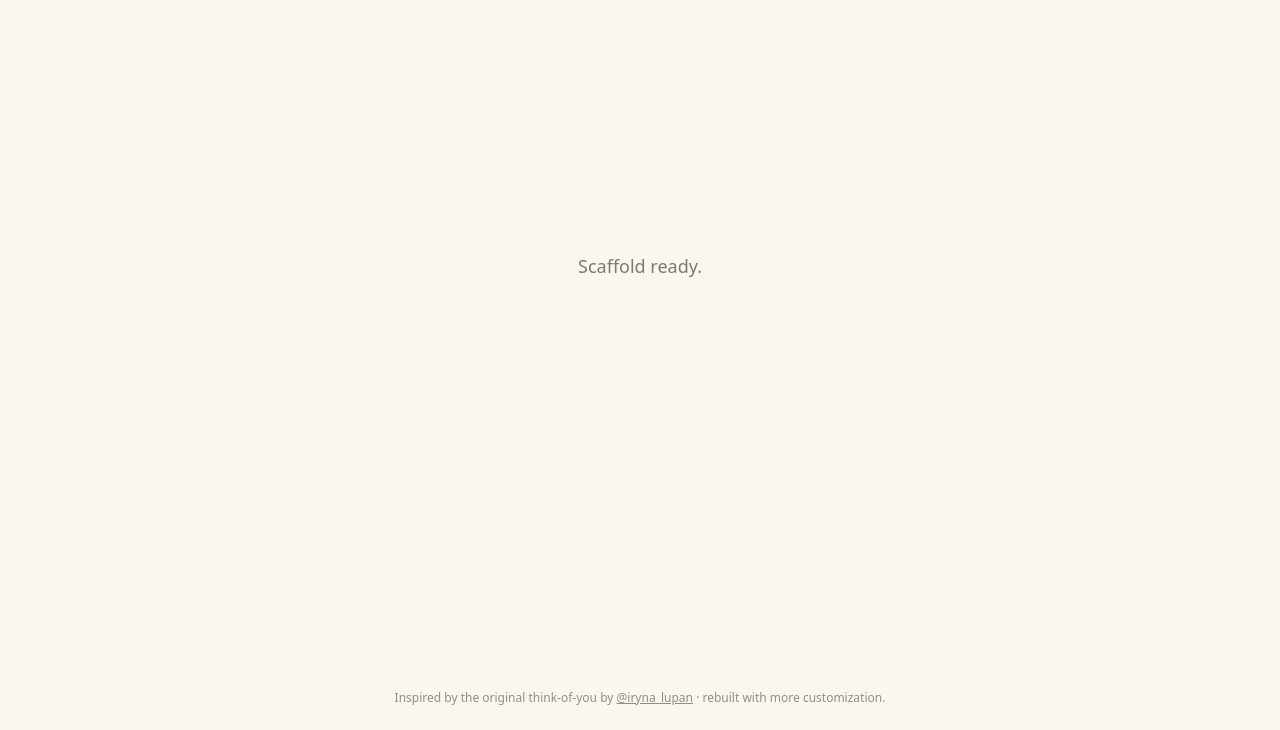
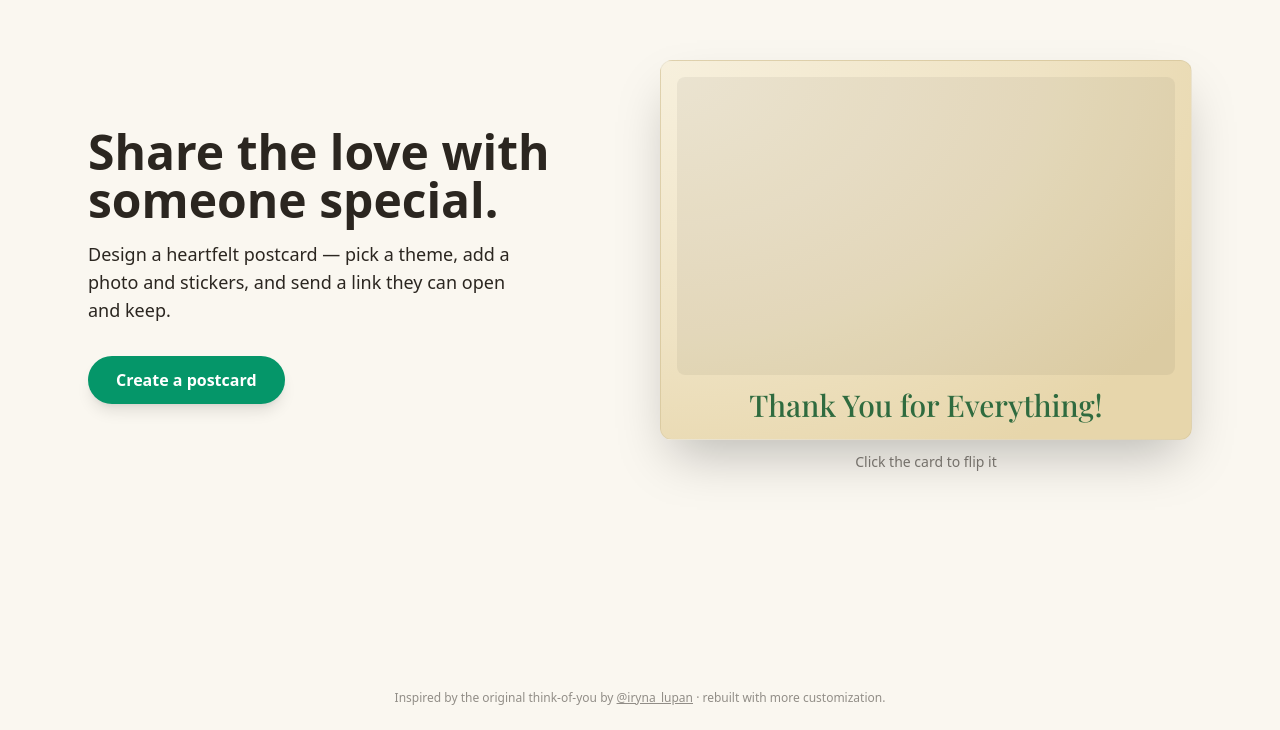
Before and after one commit to celestialnisarg-debug/think-of-you-plus, a Next.js app: page / in a window 1280 px wide. Shown: the part 134-864 px from the top of the page. Built offline with nearby package versions, Linux system fonts and the light colour scheme.

Commit message:
feat: animated landing page

```diff
--- a/app/page.tsx
+++ b/app/page.tsx
@@ -1,7 +1,29 @@
+"use client";
+import { useState } from "react";
+import Link from "next/link";
+import { motion } from "framer-motion";
+import Postcard from "@/components/Postcard";
+import { defaultCard } from "@/lib/card";
+
 export default function Home() {
+  const [flipped, setFlipped] = useState(false);
+  const sample = { ...defaultCard(), toName: "You", fromName: "Me",
+    message: "Sending a little something to brighten your day." };
   return (
-    <main className="grid min-h-screen place-items-center p-8">
-      <p className="text-lg opacity-60">Scaffold ready.</p>
+    <main className="mx-auto grid min-h-screen max-w-6xl items-center gap-10 p-6 md:grid-cols-2">
+      <div>
+        <motion.h1 initial={{ opacity: 0, y: 16 }} animate={{ opacity: 1, y: 0 }} transition={{ duration: 0.6 }}
+          className="text-4xl font-bold leading-tight sm:text-5xl">Share the love with someone special.</motion.h1>
+        <motion.p initial={{ opacity: 0, y: 16 }} animate={{ opacity: 1, y: 0 }} transition={{ duration: 0.6, delay: 0.1 }}
+          className="mt-4 max-w-md text-lg opacity-70">Design a heartfelt postcard — pick a theme, add a photo and stickers, and send a link they can open and keep.</motion.p>
+        <motion.div initial={{ opacity: 0, y: 16 }} animate={{ opacity: 1, y: 0 }} transition={{ duration: 0.6, delay: 0.2 }}>
+          <Link href="/create" className="mt-8 inline-block rounded-full bg-emerald-600 px-7 py-3 text-base font-semibold text-white shadow-lg transition hover:scale-105">Create a postcard</Link>
+        </motion.div>
+      </div>
+      <motion.div whileHover={{ rotate: -1 }} onClick={() => setFlipped((f) => !f)} className="cursor-pointer">
+        <Postcard card={sample} flipped={flipped} onFlip={() => setFlipped((f) => !f)} />
+        <p className="mt-3 text-center text-sm opacity-60">Click the card to flip it</p>
+      </motion.div>
     </main>
   );
 }
```
